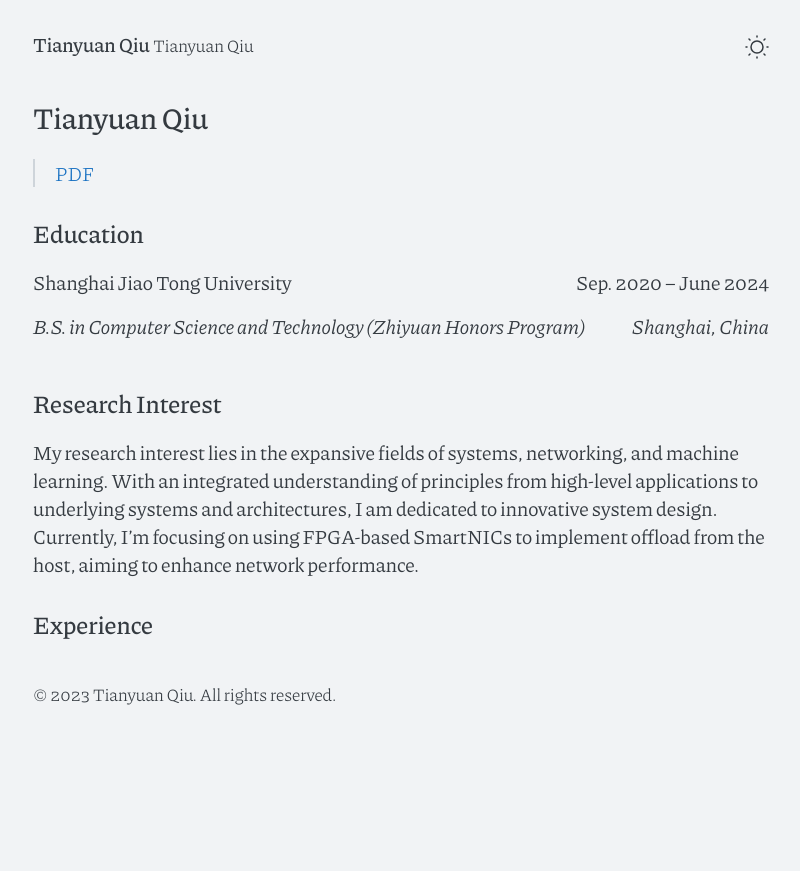
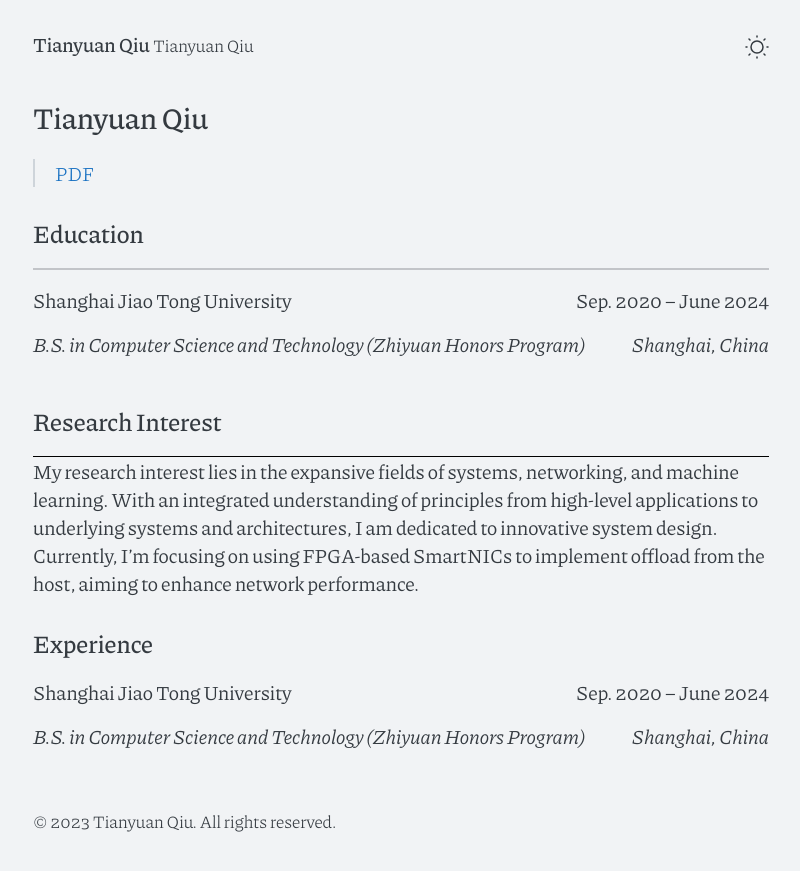
Before and after one commit to frankq1024/frankq1024.github.io, a Jekyll site: the page built from cv.md, in a window 1280 px wide. Shown: the top 871 px of the page, without its empty margins (239-1039 px from the left). Built offline with Jekyll 4.4.1, drawn with Linux system fonts in a browser that asks for light colours.

Commit message:
Add lines to cv.md

```diff
--- a/cv.md
+++ b/cv.md
@@ -8,6 +8,7 @@
 > [PDF](/attachments/cv/cv.pdf)
 
 ## Education
+---
 
 <div class="d-flex justify-content-between">
   <p class="text-start">Shanghai Jiao Tong University</p>
@@ -19,11 +20,19 @@
 </div>
 
 ## Research Interest
+<div style="width: 100%; border-top: 1px solid black;"></div>
 
 My research interest lies in the expansive fields of systems, networking, and machine learning. With an integrated understanding of principles from high-level applications to underlying systems and architectures, I am dedicated to innovative system design. Currently, I’m focusing on using FPGA-based SmartNICs to implement offload from the host, aiming to enhance network performance.
 
 ## Experience
 
-
+<div class="d-flex justify-content-between">
+  <p class="text-start">Shanghai Jiao Tong University</p>
+  <p class="text-end">Sep. 2020 – June 2024</p>
+</div>
+<div class="d-flex justify-content-between">
+  <p class="text-start"><em>B.S. in Computer Science and Technology (Zhiyuan Honors Program)</em></p>
+  <p class="text-end"><em>Shanghai, China</em></p>
+</div>
 
 <!-- {% include contact.html %} -->
```
